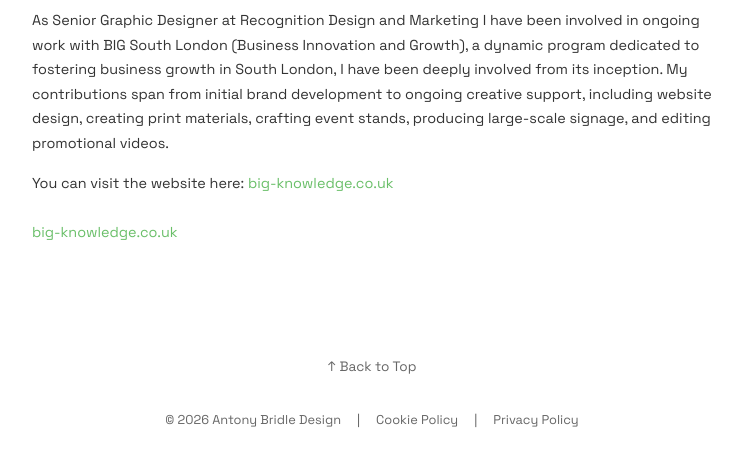
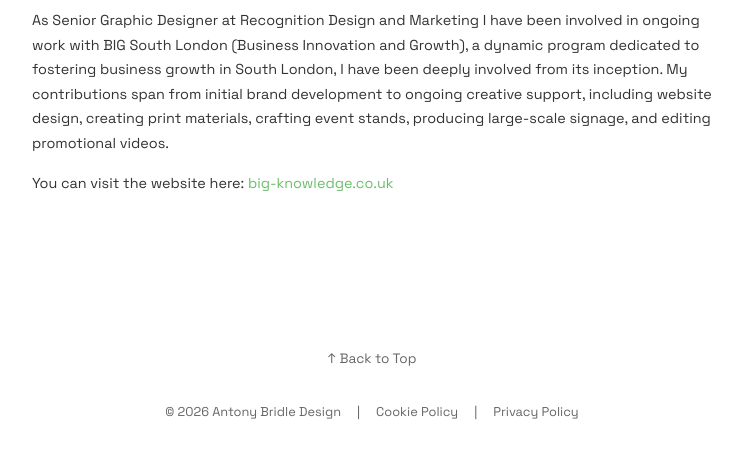
Before and after one commit to afroant/abportfolio, a Jekyll site: the page built from _projects/big-south-london.md, in a window 1280 px wide and 900 px high, scrolled down 3518 px, cut to the strip 438-900 px from the top of the window. Shown: the whole strip, without its empty margins (268-1010 px from the left). Built offline with Jekyll 4.4.1, drawn with Linux system fonts in a browser that asks for light colours.

Commit message:
Update big-south-london.md

```diff
--- a/_projects/big-south-london.md
+++ b/_projects/big-south-london.md
@@ -11,7 +11,7 @@ images:
   - /assets/images/projects/big-south-london/05.jpg
   - /assets/images/projects/big-south-london/06.jpg
 project_url: https://www.big-knowledge.co.uk
-url_label: "big-knowledge.co.uk"
+url_label: ""
 order: 2
 ---
 
```
